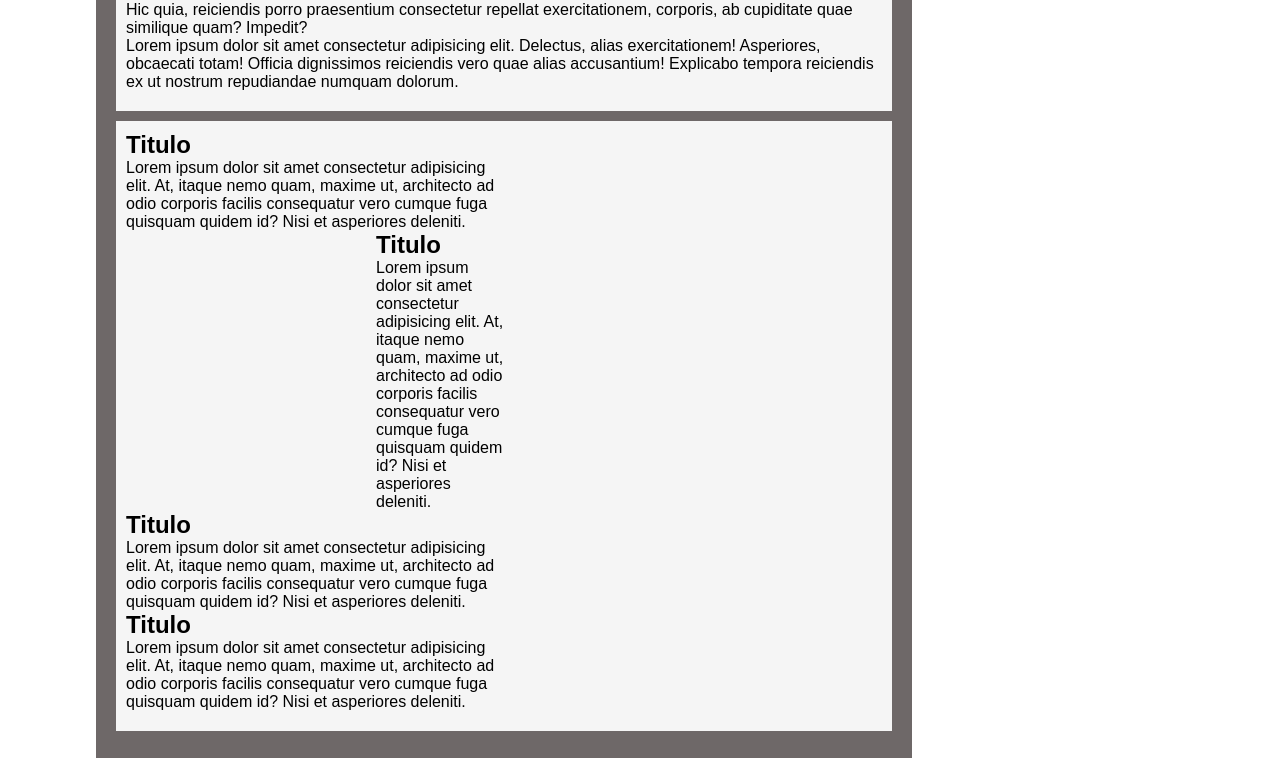
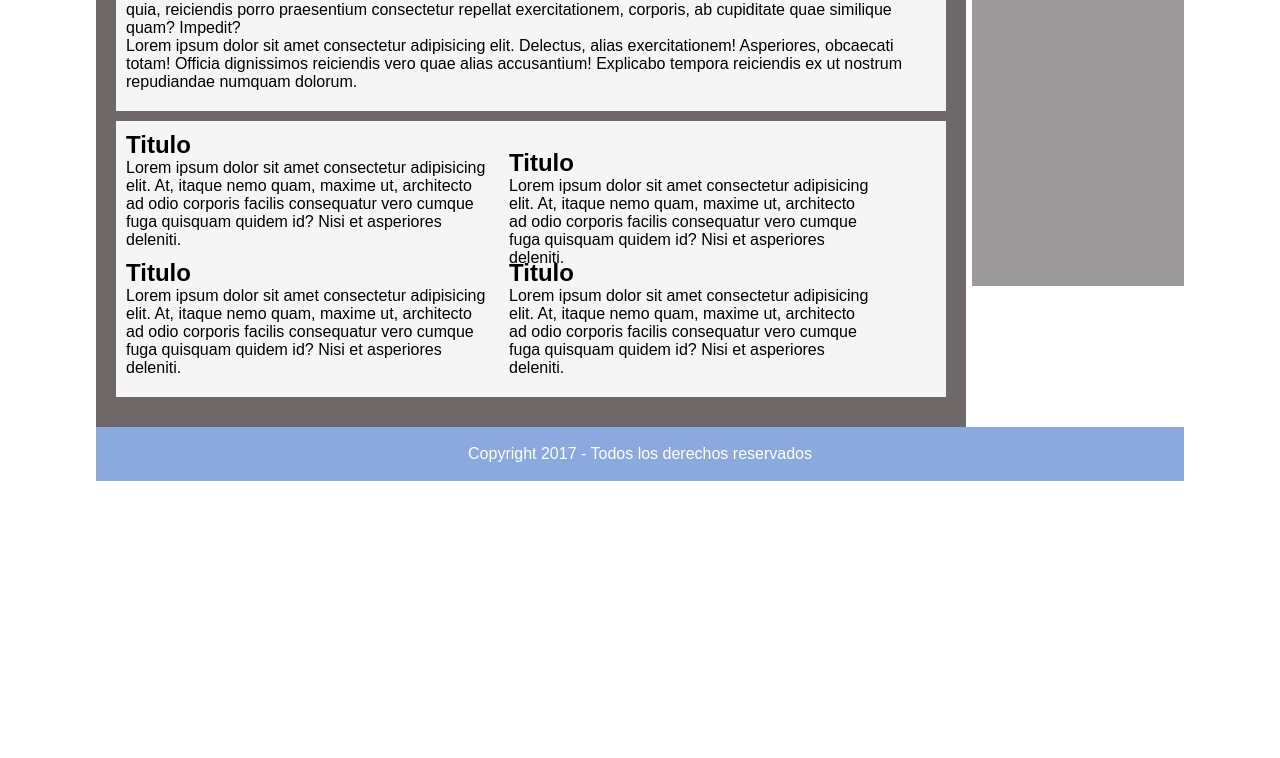
Before and after one commit to Psueiro/maquetado, a plain HTML site: page index.html in a window 1280 px wide. Shown: the part 214-972 px from the top of the page. After the commit the page ends 800 px from the top, so only its background shows below. Drawn offline with Linux system fonts and the light colour scheme.

Commit message:
complete

```diff
--- a/index.html
+++ b/index.html
@@ -35,6 +35,9 @@
     </nav>
 
     <main>
+        <div class="banner">
+            Banner(iframe)
+        </div>
         <div class="background">
 
             <div class ="foreground">
@@ -80,9 +83,6 @@
     </div>
     </main>
 
-    <div class="banner">
-        Banner(iframe)
-    </div>
 
     <footer class ="footer">
         <p>Copyright 2017 - Todos los derechos reservados</p>
--- a/style.css
+++ b/style.css
@@ -45,7 +45,7 @@
 
 .background
 {
-    width: 75%;
+    width: 80%;
     background-color:rgba(58, 50, 50, 0.733);
     padding-top: 20px;
     padding-bottom: 20px;
@@ -61,26 +61,52 @@
     padding-left:10px;
     padding-right: 10px;
     padding-bottom:20px;
+    position:relative;
 }
 
-.foregroundtext
+
+.firstnew
 {
-    width: 50%;
+   position:relative;
+   width: 45%;
+   padding-bottom: 10px;
 }
 
 .secondnew
 {
-   margin-left: 250px
+    position:absolute;
+    width: 44%;
+    right: 72px;
+    bottom: 120px;
+    padding-bottom: 10px;
+
+}
+
+.thirdnew
+{
+   position:relative;
+   width: 45%;
+}
+
+.fourthnew
+{
+   position:absolute;
+   width: 44%;
+   right: 72px;
+   bottom: 20px;
 }
 
 .banner
 {
-    background-color: gray;
+    background-color: rgb(155, 153, 153);
     padding-top: 20px;
+    position:absolute;
+    right: 7.5%;
+    width:15%;
+    margin-right:0;
     padding-left:10px;
     padding-right:10px;
-    padding-bottom: 100px;
-    margin-left:10px;
+    height: 350px;
 }
 
 .footer
```
Lines whose indentation alone changed are shown as unchanged.
